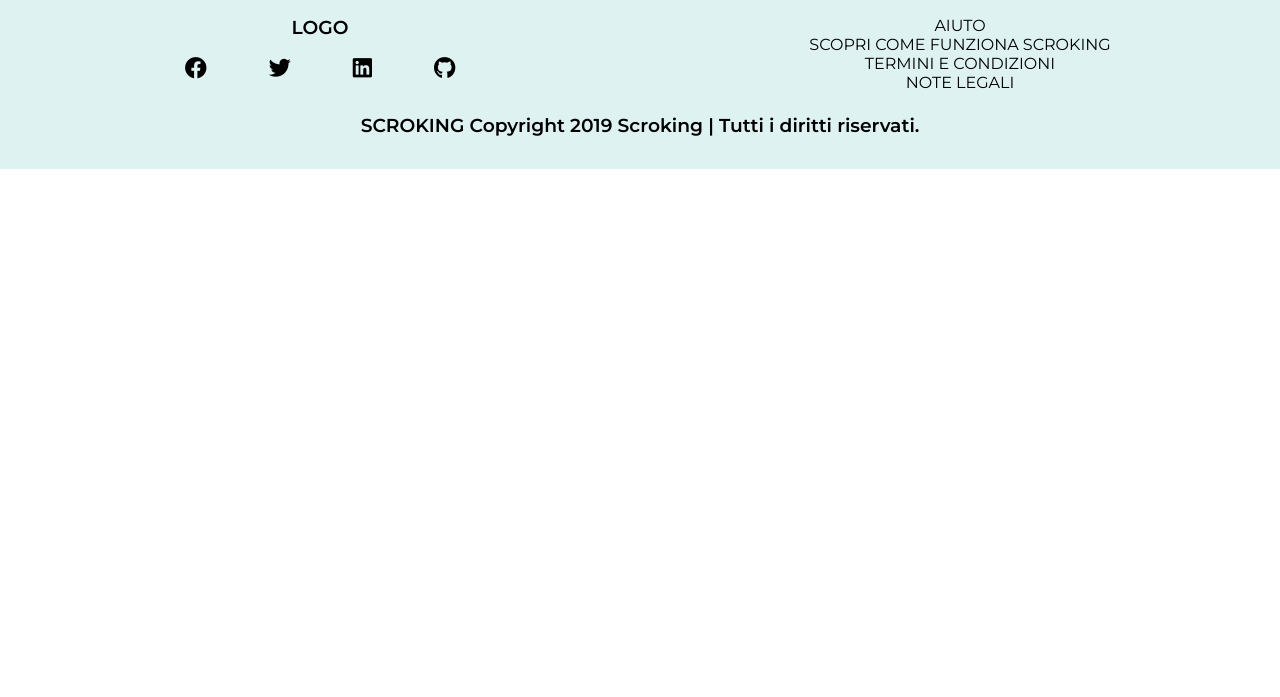
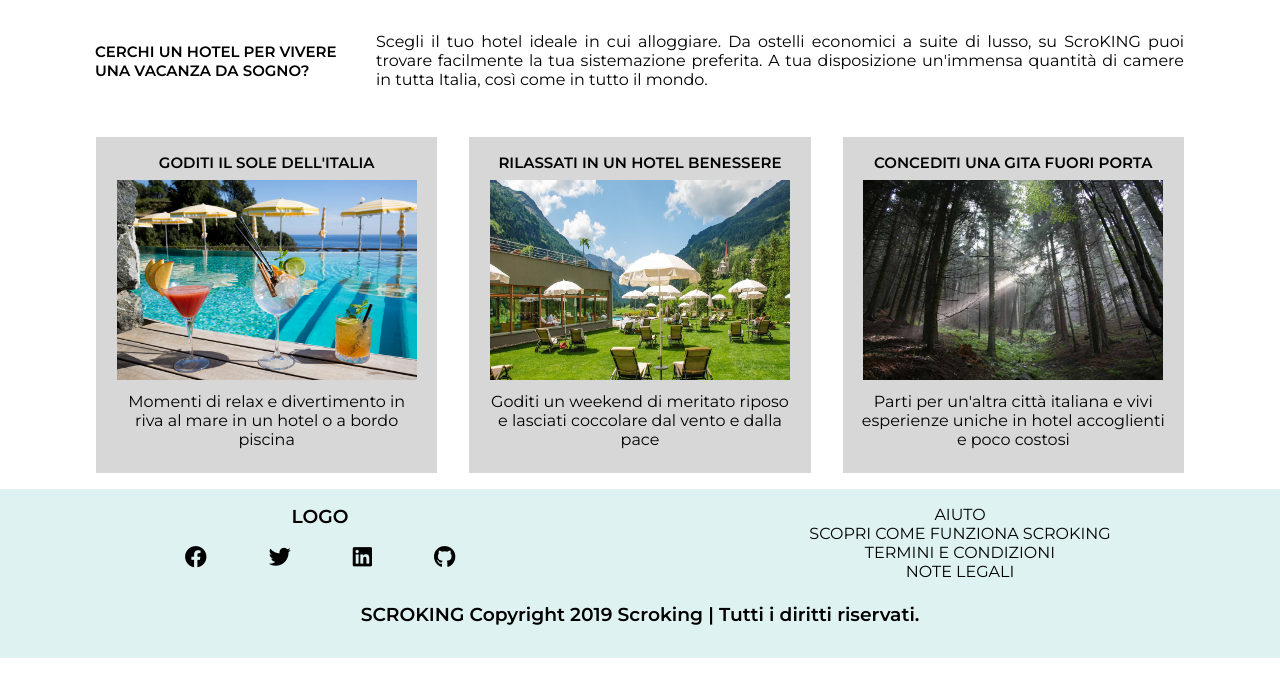
Before and after one commit to RedHitMark/scroKING-TravelAgency, a PHP site: page /hotel.htm in a window 1280 px wide. Shown: the part 80-777 px from the top of the page. Run offline with PHP 8.4, Linux system fonts and the light colour scheme.

Commit message:
Modifiche varie 4

```diff
--- a/CSS/main.css
+++ b/CSS/main.css
@@ -238,14 +238,12 @@ font-weight: bold;
     text-transform: uppercase;
 }
 
-/* ============== Mezzi ================= */
 
+/* ======= Mezzi ====== */
 #mezzi{
     display:flex;
     justify-content: center;
 }
-
-
 
 #mezzi .col-3{
     display:flex;
@@ -253,12 +251,13 @@ font-weight: bold;
 }
 
 #mezzi .col-3 .mezzi img{
-
     width: 450px;
     height: 250px;
-
 }
 
+
+/* ======= Hotel ====== */
+#hotel .col-3
 
 
 /* =======  Contact ====== */
@@ -444,7 +443,7 @@ font-weight: bold;
 
 
 @media screen and (max-width: 992px){
-    /* ====== Generale */
+    /* ====== Generale ====== */
     .line{
         width: 30px;
         height: 3px;
--- a/hotel.htm
+++ b/hotel.htm
@@ -40,6 +40,67 @@
         </nav>
     </header>
 
+    <div class="wrapper">
+        <section id="main">
+
+            <div class="row">
+                <div class="adv">
+                    <div class="col-4">
+                        <h1>Cerchi un hotel per vivere una vacanza da sogno?</h1>
+                    </div>
+                    <div class="col-8"; style=text-align:justify>
+                        <p>
+                            Scegli il tuo hotel ideale in cui alloggiare. Da ostelli economici a suite di
+                            lusso, su ScroKING puoi trovare facilmente la tua sistemazione preferita. A tua
+                            disposizione un'immensa quantità di camere in tutta Italia, così come in tutto
+                            il mondo.
+                        </p>
+                    </div>
+                </div>
+            </div>
+
+            <div class="row">
+                <article class="col-3">
+                    <header>
+                        <h1>Goditi il sole dell'Italia</h1>
+                    </header>
+                    <div class="image">
+                        <img src="IMG/piscina.jpg" alt="">
+                    </div>
+                    <footer>
+                        <p>Momenti di relax e divertimento in riva al mare in un hotel o a bordo piscina</p>
+                    </footer>
+                </article>
+
+                <article class="col-3">
+                    <header>
+                        <h1>Rilassati in un hotel benessere</h1>
+                    </header>
+                    <div class="image">
+                        <img src="IMG/natura.jpg" alt="">
+                    </div>
+                    <footer>
+                        <p>Goditi un weekend di meritato riposo e lasciati coccolare dal vento e dalla pace</p>
+                    </footer>
+                </article>
+
+                <article class="col-3">
+                    <header>
+                        <h1>Concediti una gita fuori porta</h1>
+                    </header>
+                    <div class="image">
+                        <img src="IMG/bosco.jpg" alt="">
+                    </div>
+                    <footer>
+                        <p>Parti per un'altra città italiana e vivi esperienze uniche in hotel accoglienti e poco
+                            costosi</p>
+                    </footer>
+                </article>
+            </div>
+
+        </section>
+    </div>
+
     <footer class="footer">
         <div class="top">
             <div class="row">
```
